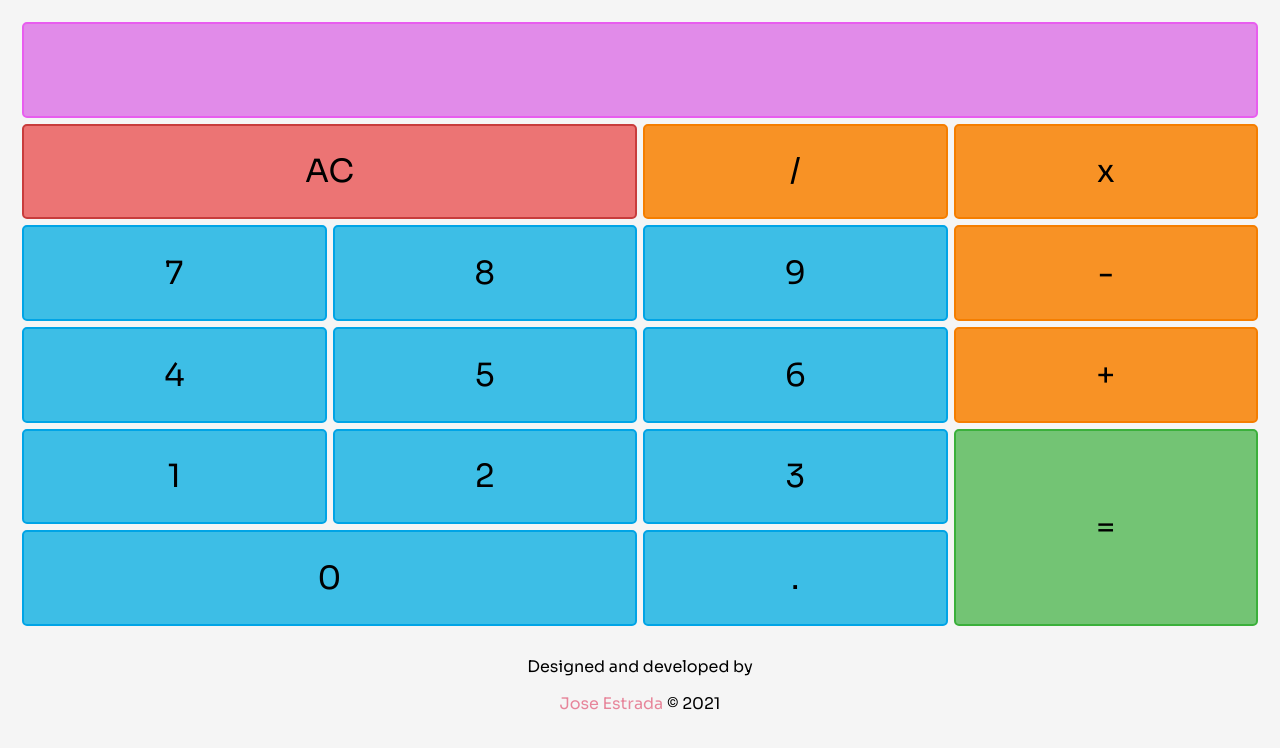
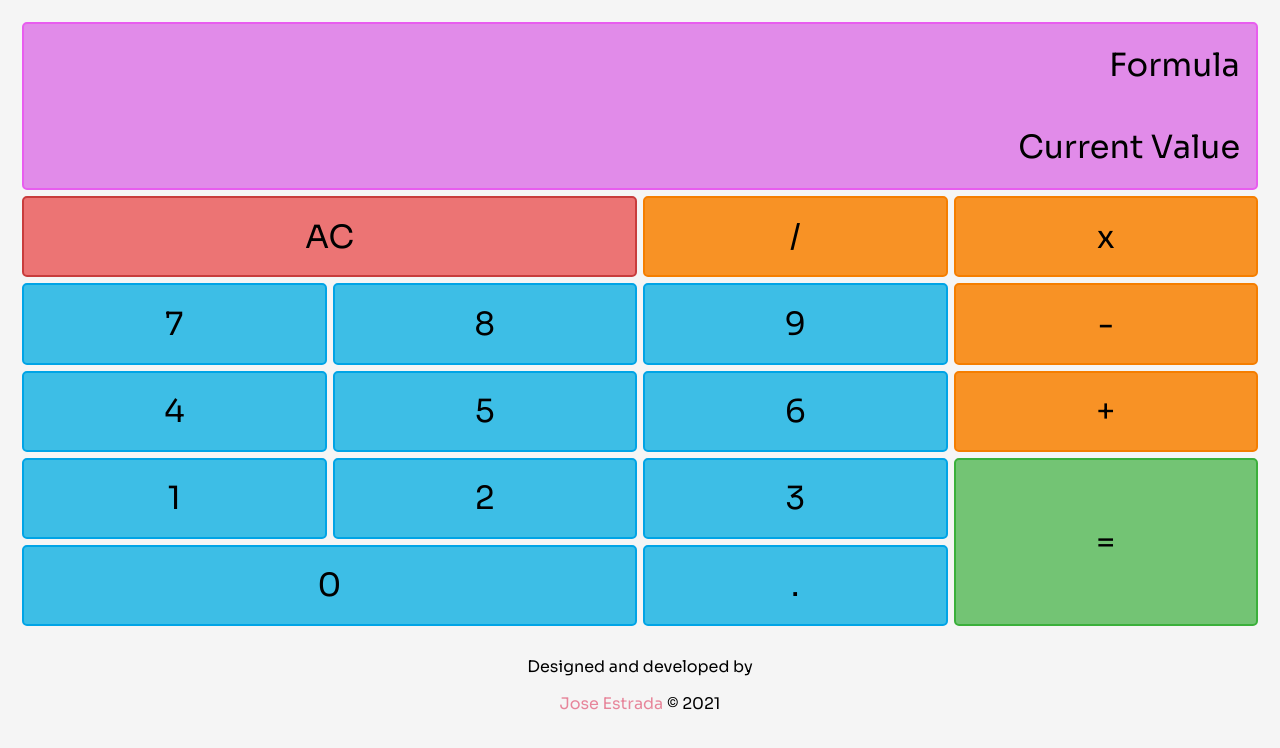
Before and after one commit to nadiemedicejose/calculator, a React (Create React App) app: page / in a window 1280 px wide. Shown: the top 748 px of the page. Built offline with nearby package versions, Linux system fonts and the light colour scheme.

Commit message:
merged display and formula to show 'em as one

```diff
--- a/src/components/Calculator.js
+++ b/src/components/Calculator.js
@@ -1,10 +1,11 @@
 import React, { Component } from 'react'
+import CalculatorDisplay from './calculator/CalculatorDisplay';
 
 export default class Calculator extends Component {
   render() {
     return (
       <div id='calculator'>
-        <div id='display' className='item'></div>
+        <CalculatorDisplay />
         <div id='equals' className='item'>=</div>
         <div id='seven' className='item'>7</div>
         <div id='eight' className='item'>8</div>
@@ -16,10 +17,10 @@ export default class Calculator extends Component {
         <div id='two' className='item'>2</div>
         <div id='three' className='item'>3</div>
         <div id='zero' className='item'>0</div>
-        <div id='add' className='item operation'>+</div>
-        <div id='subtract' className='item operation'>-</div>
-        <div id='multiply' className='item operation'>x</div>
-        <div id='divide' className='item operation'>/</div>
+        <div id='add' className='item operator'>+</div>
+        <div id='subtract' className='item operator'>-</div>
+        <div id='multiply' className='item operator'>x</div>
+        <div id='divide' className='item operator'>/</div>
         <div id='decimal' className='item'>.</div>
         <div id='clear' className='item'>AC</div>
       </div>
--- /dev/null
+++ b/src/components/calculator/CalculatorDisplay.js
@@ -0,0 +1,12 @@
+import React, { Component } from 'react'
+
+export default class CalculatorDisplay extends Component {
+  render() {
+    return (
+      <div id='CalculatorDisplay' className='item'>
+        <div id='formula'>Formula</div>
+        <div id='display'>Current Value</div>
+      </div>
+    )
+  }
+}
--- a/src/styles/calculator.scss
+++ b/src/styles/calculator.scss
@@ -4,9 +4,10 @@
   height: 75vh;
   display: grid;
   grid-template-columns: repeat(4, 1fr);
-  grid-template-rows: repeat(6, 1fr);
+  grid-template-rows: repeat(7, 1fr);
   grid-template-areas:
-    "display display display display"
+  "display display display display"
+  "display display display display"
     "clear clear clear clear"
     "numbers numbers numbers equal"
     "numbers numbers numbers equal"
@@ -31,15 +32,24 @@
   @include btn-effects($item-bg-color, $item-border-color);
 }
 
-.operation {
+.operator {
   @include btn-effects($op-bg-color, $op-border-color);
 }
 
-#display {
+#CalculatorDisplay {
   background-color: $display-bg-color;
   @include border($display-border-color);
   grid-area: display;
   grid-column: span 4;
+  grid-row: span 2;
+
+  display: flex;
+  flex-direction: column;
+  place-items: flex-end;
+
+  #formula, #display {
+    margin: auto 1rem;
+  }
 }
 
 #clear, #divide, #multiply {
@@ -67,14 +77,14 @@
 }
 
 #subtract {
-  grid-row: 3 / 4;
+  grid-row: 4 / 5;
 }
 
 #add {
-  grid-row: 4 / 5;
+  grid-row: 5 / 6;
 }
 
 #equals {
   @include btn-effects($eq-bg-color, $eq-border-color);
-  grid-row: 5 / span 2;
+  grid-row: 6 / span 2;
 }
```
